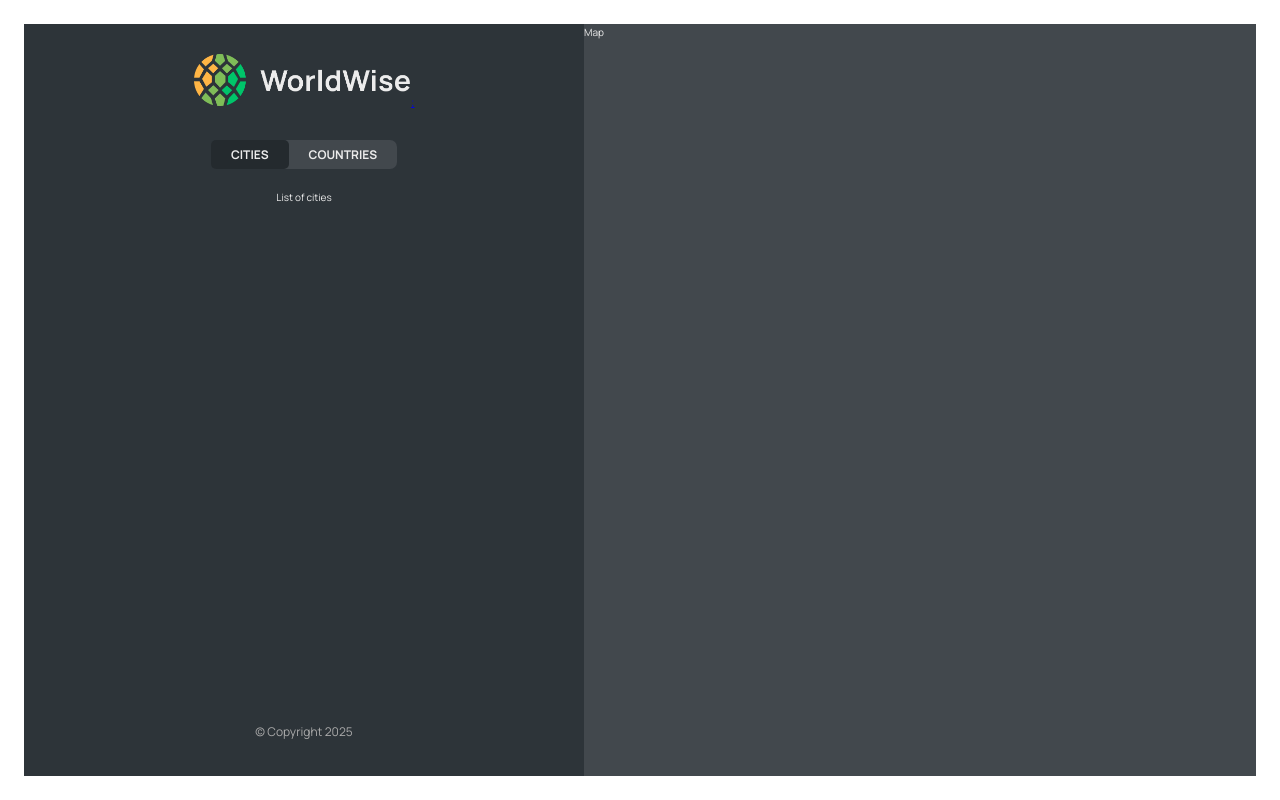
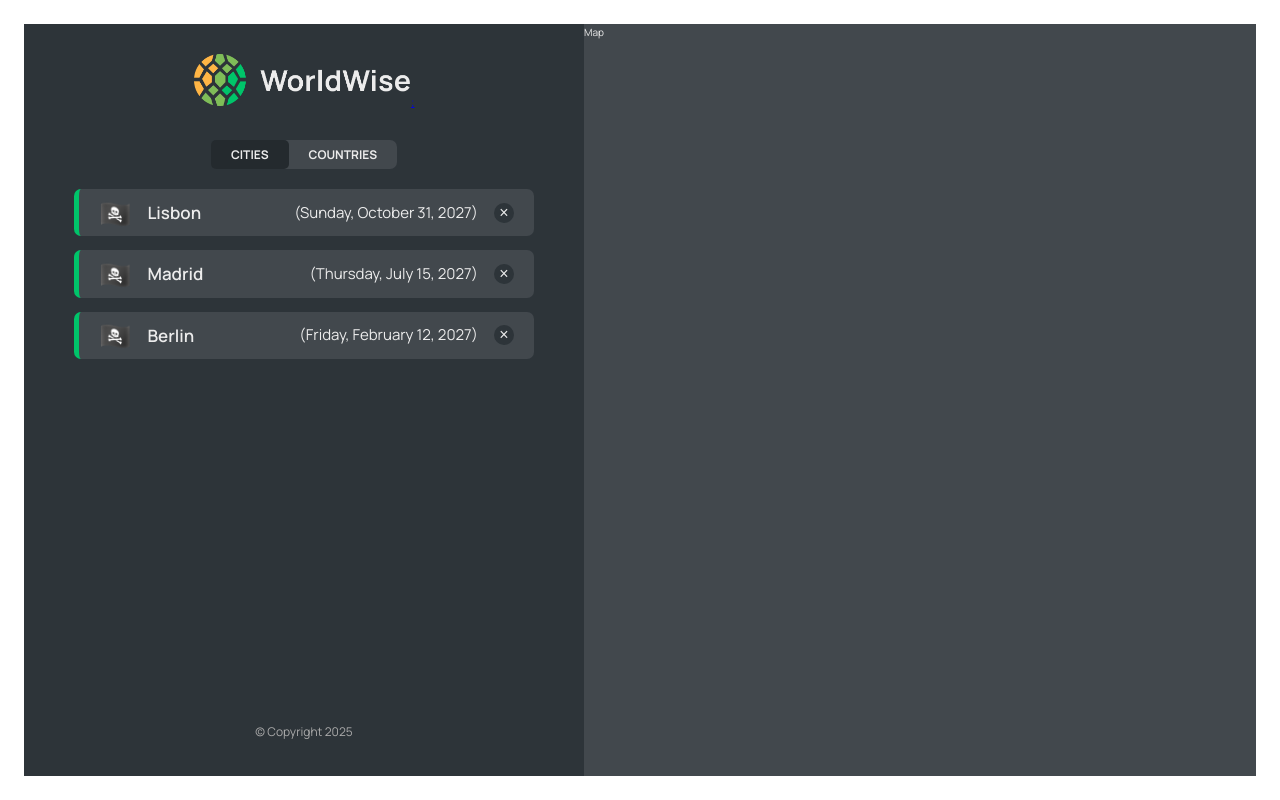
Before and after one commit to avinys/React-Course-P13-worldwise, a React (Vite) app: page /app/cities in a window 1280 px wide. Built offline with nearby package versions, Linux system fonts and the light colour scheme; data requests are answered from the project's data file.

Commit message:
Added city list functionality

```diff
--- /dev/null
+++ b/data/cities copy.json
@@ -0,0 +1,3 @@
+{
+    "cities": []
+}
--- a/data/cities.json
+++ b/data/cities.json
@@ -3,7 +3,7 @@
         {
             "cityName": "Lisbon",
             "country": "Portugal",
-      "emoji": "🇵🇹",
+            "emoji": "🏴‍☠️",
             "date": "2027-10-31T15:59:59.138Z",
             "notes": "My favorite city so far!",
             "position": {
@@ -15,7 +15,7 @@
         {
             "cityName": "Madrid",
             "country": "Spain",
-      "emoji": "🇪🇸",
+            "emoji": "🏴‍☠️",
             "date": "2027-07-15T08:22:53.976Z",
             "notes": "",
             "position": {
@@ -27,7 +27,7 @@
         {
             "cityName": "Berlin",
             "country": "Germany",
-      "emoji": "🇩🇪",
+            "emoji": "🏴‍☠️",
             "date": "2027-02-12T09:24:11.863Z",
             "notes": "Amazing 😃",
             "position": {
--- a/package.json
+++ b/package.json
@@ -7,9 +7,11 @@
         "dev": "vite",
         "build": "vite build",
         "lint": "eslint . --ext js,jsx --report-unused-disable-directives --max-warnings 0",
-    "preview": "vite preview"
+        "preview": "vite preview",
+        "server": "json-server --watch data/cities.json --port 8000 --delay 500"
     },
     "dependencies": {
+        "json-server": "^0.17.4",
         "react": "^18.2.0",
         "react-dom": "^18.2.0",
         "react-router-dom": "^7.6.3"
--- a/src/App.jsx
+++ b/src/App.jsx
@@ -1,4 +1,4 @@
-// import { useState } from "react";
+import { useState, useEffect } from "react";
 
 import { BrowserRouter, Route, Routes } from "react-router-dom";
 import Product from "./pages/Product";
@@ -7,8 +7,31 @@
 import PageNotFound from "./pages/PageNotFound";
 import AppLayout from "./pages/AppLayout";
 import Login from "./pages/Login";
+import CityList from "./components/CityList";
+
+const BASE_URL = "http://localhost:8000";
 
 function App() {
+    const [cities, setCities] = useState([]);
+    const [isLoading, setIsLoading] = useState(false);
+
+    useEffect(() => {
+        const fetchCities = async () => {
+            try {
+                setIsLoading(true);
+                const res = await fetch(`${BASE_URL}/cities`);
+                const data = await res.json();
+                setCities(data);
+            } catch (err) {
+                alert("There was an error loading data...");
+            } finally {
+                setIsLoading(false);
+            }
+        };
+
+        fetchCities();
+    }, []);
+
     return (
         <BrowserRouter>
             <Routes>
@@ -17,8 +40,8 @@
                 <Route path="pricing" element={<Pricing />} />
                 <Route path="login" element={<Login />} />
                 <Route path="app" element={<AppLayout />}>
-                    <Route index element={<p>List of cities</p>} />
-                    <Route path="cities" element={<p>List of cities</p>} />
+                    <Route index element={<CityList cities={cities} isLoading={isLoading} />} />
+                    <Route path="cities" element={<CityList cities={cities} isLoading={isLoading} />} />
                     <Route path="countries" element={<p>Countries</p>} />
                     <Route path="form" element={<p>Form</p>} />
                 </Route>
--- /dev/null
+++ b/src/components/CityItem.jsx
@@ -0,0 +1,24 @@
+import styles from "./CityItem.module.css";
+
+const formatDate = (date) =>
+    new Intl.DateTimeFormat("en", {
+        day: "numeric",
+        month: "long",
+        year: "numeric",
+        weekday: "long",
+    }).format(new Date(date));
+
+function CityItem({ city }) {
+    console.log(city);
+    const { emoji, cityName, date } = city;
+    return (
+        <li className={styles.cityItem}>
+            <span className={styles.emoji}>{emoji}</span>
+            <h3 className={styles.name}>{cityName}</h3>
+            <time className={styles.date}>({formatDate(date)})</time>
+            <button className={styles.deleteBtn}>&times;</button>
+        </li>
+    );
+}
+
+export default CityItem;
--- /dev/null
+++ b/src/components/CityList.jsx
@@ -0,0 +1,20 @@
+import styles from "./CityList.module.css";
+import Spinner from "./Spinner";
+import CityItem from "./CityItem";
+import Message from "./Message";
+
+function CityList({ cities, isLoading }) {
+    if (isLoading) return <Spinner />;
+
+    if (!cities.length) return <Message message="Add you first city by clicking on a city on the map" />;
+
+    return (
+        <ul className={styles.cityList}>
+            {cities.map((city) => (
+                <CityItem city={city} key={city.id} />
+            ))}
+        </ul>
+    );
+}
+
+export default CityList;
```
Also changed, not shown: 1 other file (tests, documents, lock files or other folders). Lines whose indentation alone changed are shown as unchanged.
